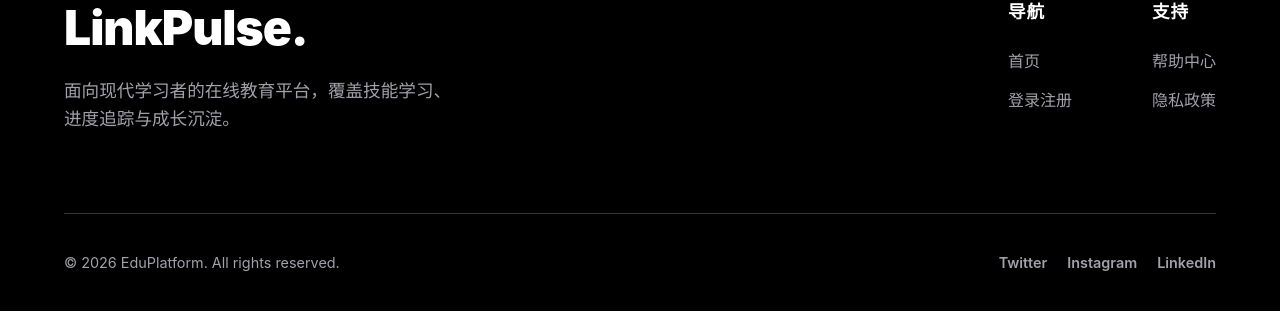
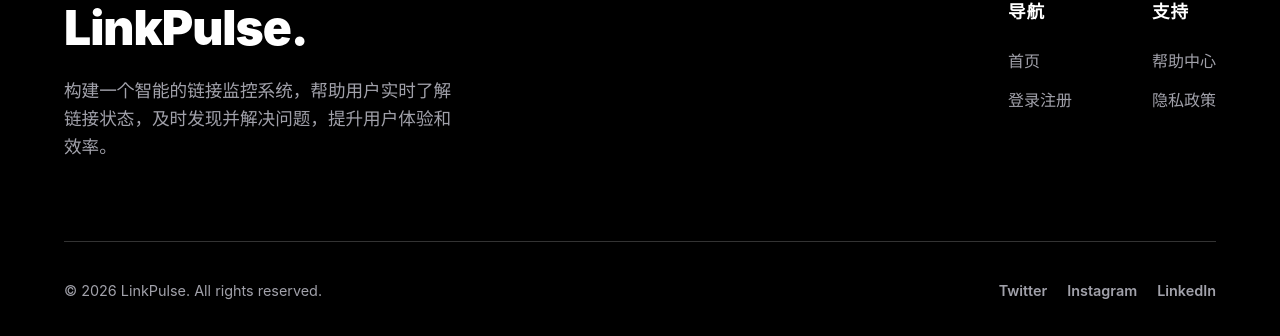
Before and after one commit to Hejiale-hub/LinkPulse-Protral, a Vue app: page /monitor in a window 1280 px wide. Shown: the part 902-1238 px from the top of the page. Before the commit the page ends 1213 px from the top, so only its background shows below. Built offline with nearby package versions, Linux system fonts and the light colour scheme; no server answers.

Commit message:
monitor优化

```diff
--- a/src/components/Footer.vue
+++ b/src/components/Footer.vue
@@ -3,7 +3,7 @@
     <div class="footer-content">
       <div class="footer-brand">
         <h2>LinkPulse.</h2>
-        <p>面向现代学习者的在线教育平台，覆盖技能学习、进度追踪与成长沉淀。</p>
+        <p>构建一个智能的链接监控系统，帮助用户实时了解链接状态，及时发现并解决问题，提升用户体验和效率。</p>
       </div>
 
       <div class="footer-links-grid">
@@ -22,7 +22,7 @@
     </div>
 
     <div class="footer-bottom">
-      <p>&copy; 2026 EduPlatform. All rights reserved.</p>
+      <p>&copy; 2026 LinkPulse. All rights reserved.</p>
       <div class="social-links">
         <a href="#">Twitter</a>
         <a href="#">Instagram</a>
```
